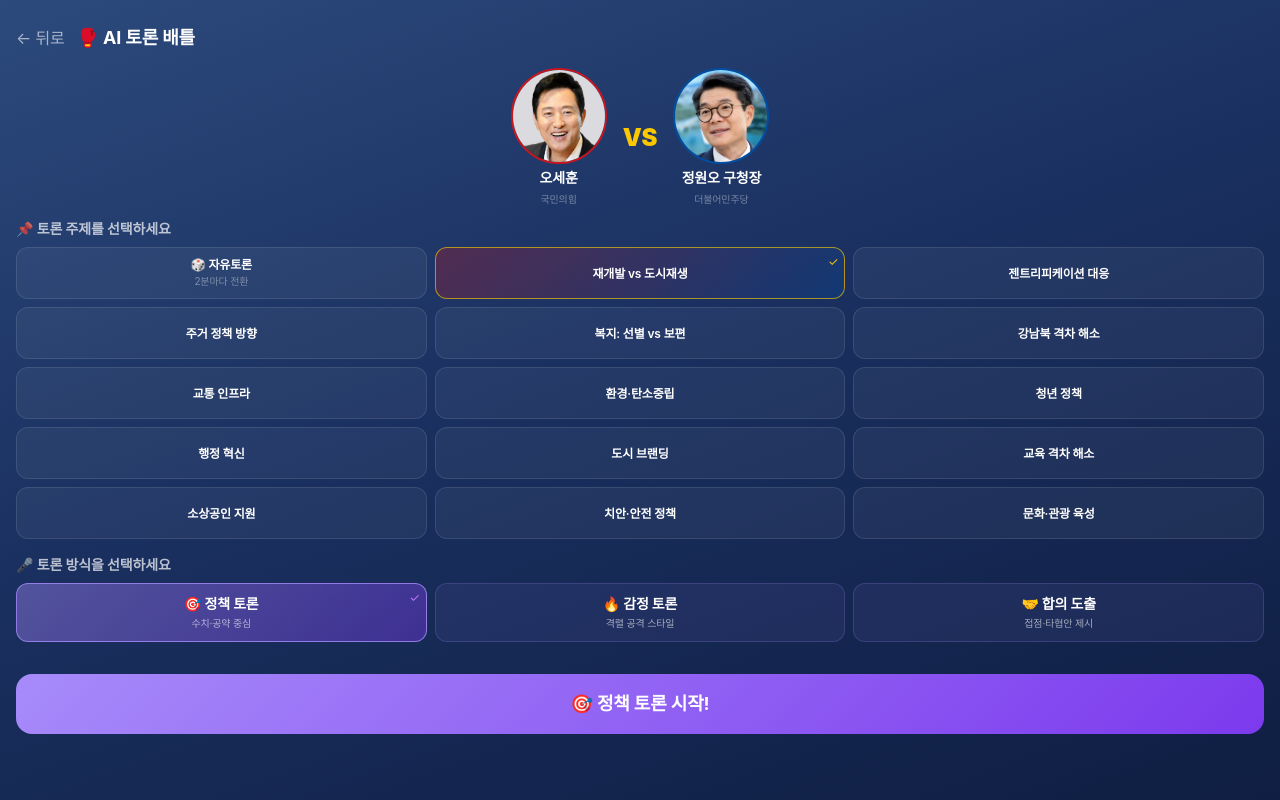
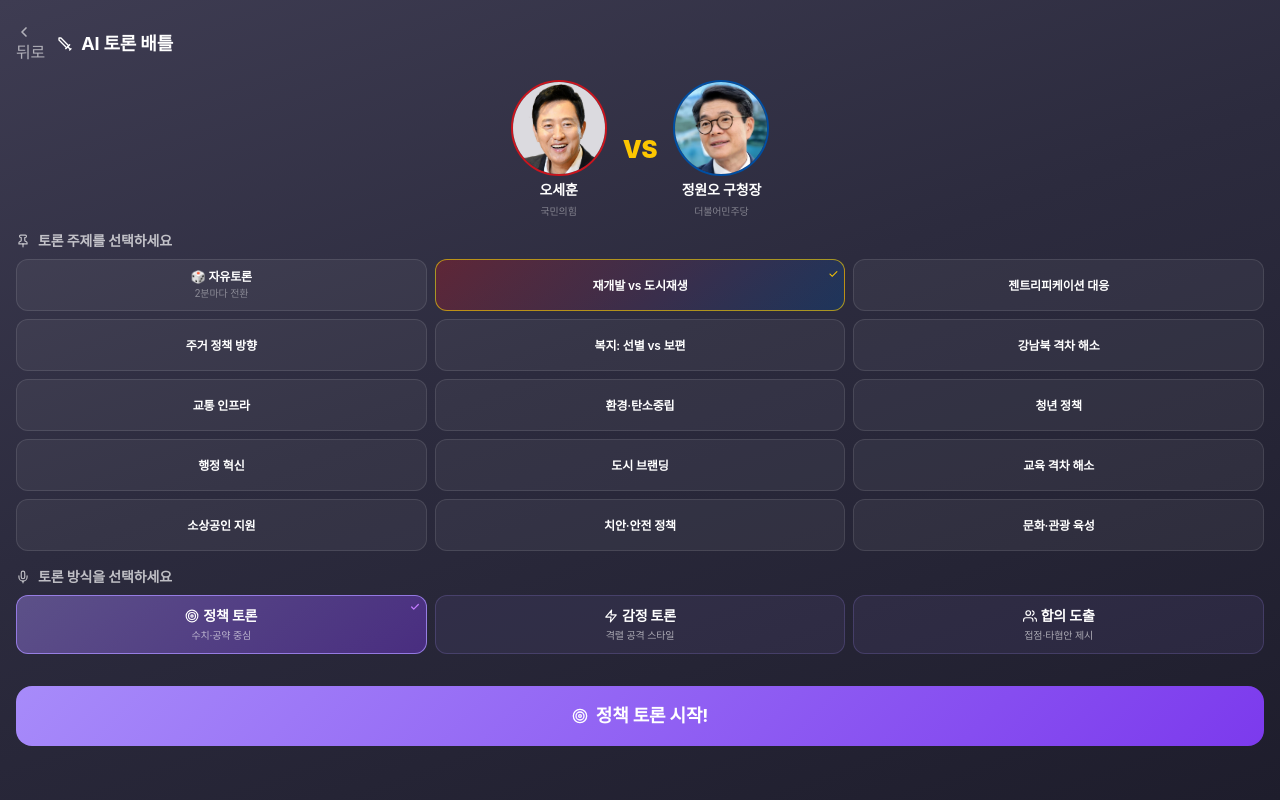
Before and after one commit to seojoonkim/polichat, a React (Vite) app: page /debate in a window 1280 px wide. Built offline with nearby package versions, Linux system fonts and the light colour scheme; a web font is replaced by a local one.

Commit message:
fix: unify both debate screens to same neutral bg (#3e3c52→#1e1d2c)

```diff
--- a/src/components/debate/DebateView.tsx
+++ b/src/components/debate/DebateView.tsx
@@ -158,7 +158,7 @@ export default function DebateView() {
 
     setMessages(prev => [...prev, {
       speaker: 'ohsehoon' as const,
-      text: `🎲 주제 전환! 새 주제: "${next.label}"`,
+      text: `주제 전환! 새 주제: "${next.label}"`,
       timestamp: Date.now(),
       isTopicChange: true,
     }]);
@@ -441,7 +441,7 @@ export default function DebateView() {
 
   if (phase === 'setup') {
     return (
-      <div className="fixed inset-0 flex flex-col overflow-y-auto" style={{ background: 'linear-gradient(160deg, #2c4a7c 0%, #1a3060 45%, #0f1e42 100%)' }}>
+      <div className="fixed inset-0 flex flex-col overflow-y-auto" style={{ background: 'linear-gradient(160deg, #3e3c52 0%, #2c2b3e 45%, #1e1d2c 100%)' }}>
         {/* 헤더 */}
         <div
           className="flex items-center gap-3 px-4 pb-4"
@@ -451,9 +451,13 @@ export default function DebateView() {
             onClick={() => navigate('/')}
             className="text-white/60 hover:text-white transition-colors"
           >
-            ← 뒤로
+            <svg width="16" height="16" viewBox="0 0 24 24" fill="none" stroke="currentColor" strokeWidth="2.5" strokeLinecap="round" strokeLinejoin="round"><polyline points="15 18 9 12 15 6"/></svg>
+            뒤로
           </button>
-          <h1 className="text-white font-bold text-lg">🥊 AI 토론 배틀</h1>
+          <h1 className="text-white font-bold text-lg flex items-center gap-2">
+            <svg width="16" height="16" viewBox="0 0 24 24" fill="none" stroke="currentColor" strokeWidth="2" strokeLinecap="round" strokeLinejoin="round"><path d="M14.5 17.5L3 6V3h3l11.5 11.5"/><path d="M13 19l6-6"/><path d="M16 16l4 4"/><path d="M19 21l2-2"/></svg>
+            AI 토론 배틀
+          </h1>
         </div>
 
         {/* 후보 미리보기 */}
@@ -482,7 +486,10 @@ export default function DebateView() {
         </div>
 
         <div className="px-4 mb-2">
-          <p className="text-white/70 text-sm font-semibold">📌 토론 주제를 선택하세요</p>
+          <p className="text-white/70 text-sm font-semibold flex items-center gap-2">
+            <svg width="14" height="14" viewBox="0 0 24 24" fill="none" stroke="currentColor" strokeWidth="2" strokeLinecap="round" strokeLinejoin="round"><line x1="12" y1="17" x2="12" y2="22"/><path d="M5 17h14v-1.76a2 2 0 0 0-1.11-1.79l-1.78-.9A2 2 0 0 1 15 10.76V6h1a2 2 0 0 0 0-4H8a2 2 0 0 0 0 4h1v4.76a2 2 0 0 1-1.11 1.79l-1.78.9A2 2 0 0 0 5 15.24Z"/></svg>
+            토론 주제를 선택하세요
+          </p>
         </div>
 
         {/* 주제 그리드 */}
@@ -515,7 +522,10 @@ export default function DebateView() {
 
         {/* 토론 방식 선택 */}
         <div className="px-4 mb-2">
-          <p className="text-white/70 text-sm font-semibold">🎤 토론 방식을 선택하세요</p>
+          <p className="text-white/70 text-sm font-semibold flex items-center gap-2">
+            <svg width="14" height="14" viewBox="0 0 24 24" fill="none" stroke="currentColor" strokeWidth="2" strokeLinecap="round" strokeLinejoin="round"><path d="M12 2a3 3 0 0 0-3 3v7a3 3 0 0 0 6 0V5a3 3 0 0 0-3-3z"/><path d="M19 10v2a7 7 0 0 1-14 0v-2"/><line x1="12" y1="19" x2="12" y2="22"/></svg>
+            토론 방식을 선택하세요
+          </p>
         </div>
 
         <div className="px-4 grid grid-cols-3 gap-2 mb-4">
@@ -531,10 +541,15 @@ export default function DebateView() {
                 selectedStyle === 'policy' ? 'rgba(167,139,250,0.8)' : 'rgba(167,139,250,0.2)',
             }}
           >
-            <div className="text-white font-bold text-sm">🎯 정책 토론</div>
+            <div className="text-white font-bold text-sm flex items-center justify-center gap-1">
+              <svg width="14" height="14" viewBox="0 0 24 24" fill="none" stroke="currentColor" strokeWidth="2"><circle cx="12" cy="12" r="10"/><circle cx="12" cy="12" r="6"/><circle cx="12" cy="12" r="2"/></svg>
+              정책 토론
+            </div>
             <div className="text-white/60 text-[10px] text-center mt-0.5">수치·공약 중심</div>
             {selectedStyle === 'policy' && (
-              <span className="absolute top-1.5 right-1.5 text-purple-400 text-xs">✓</span>
+              <span className="absolute top-1.5 right-1.5 text-purple-400 flex items-center justify-center">
+                <svg width="10" height="10" viewBox="0 0 24 24" fill="none" stroke="currentColor" strokeWidth="3" strokeLinecap="round" strokeLinejoin="round"><polyline points="20 6 9 17 4 12"/></svg>
+              </span>
             )}
           </button>
 
@@ -550,10 +565,15 @@ export default function DebateView() {
                 selectedStyle === 'emotional' ? 'rgba(167,139,250,0.8)' : 'rgba(167,139,250,0.2)',
             }}
           >
-            <div className="text-white font-bold text-sm">🔥 감정 토론</div>
+            <div className="text-white font-bold text-sm flex items-center justify-center gap-1">
+              <svg width="14" height="14" viewBox="0 0 24 24" fill="none" stroke="currentColor" strokeWidth="2" strokeLinecap="round" strokeLinejoin="round"><path d="M13 2L3 14h9l-1 8 10-12h-9l1-8z"/></svg>
+              감정 토론
+            </div>
             <div className="text-white/60 text-[10px] text-center mt-0.5">격렬 공격 스타일</div>
             {selectedStyle === 'emotional' && (
-              <span className="absolute top-1.5 right-1.5 text-purple-400 text-xs">✓</span>
+              <span className="absolute top-1.5 right-1.5 text-purple-400 flex items-center justify-center">
+                <svg width="10" height="10" viewBox="0 0 24 24" fill="none" stroke="currentColor" strokeWidth="3" strokeLinecap="round" strokeLinejoin="round"><polyline points="20 6 9 17 4 12"/></svg>
+              </span>
             )}
           </button>
 
@@ -569,10 +589,15 @@ export default function DebateView() {
                 selectedStyle === 'consensus' ? 'rgba(167,139,250,0.8)' : 'rgba(167,139,250,0.2)',
             }}
           >
-            <div className="text-white font-bold text-sm">🤝 합의 도출</div>
+            <div className="text-white font-bold text-sm flex items-center justify-center gap-1">
+              <svg width="14" height="14" viewBox="0 0 24 24" fill="none" stroke="currentColor" strokeWidth="2" strokeLinecap="round" strokeLinejoin="round"><path d="M17 21v-2a4 4 0 0 0-4-4H5a4 4 0 0 0-4 4v2"/><circle cx="9" cy="7" r="4"/><path d="M23 21v-2a4 4 0 0 0-3-3.87"/><path d="M16 3.13a4 4 0 0 1 0 7.75"/></svg>
+              합의 도출
+            </div>
             <div className="text-white/60 text-[10px] text-center mt-0.5">접점·타협안 제시</div>
             {selectedStyle === 'consensus' && (
-              <span className="absolute top-1.5 right-1.5 text-purple-400 text-xs">✓</span>
+              <span className="absolute top-1.5 right-1.5 text-purple-400 flex items-center justify-center">
+                <svg width="10" height="10" viewBox="0 0 24 24" fill="none" stroke="currentColor" strokeWidth="3" strokeLinecap="round" strokeLinejoin="round"><polyline points="20 6 9 17 4 12"/></svg>
+              </span>
             )}
           </button>
         </div>
@@ -582,15 +607,28 @@ export default function DebateView() {
           <button
             onClick={startDebate}
             disabled={!selectedTopic || !selectedStyle}
-            className="w-full py-4 rounded-2xl font-bold text-white text-lg transition-all duration-200 disabled:opacity-40 disabled:cursor-not-allowed"
+            className="w-full py-4 rounded-2xl font-bold text-white text-lg transition-all duration-200 disabled:opacity-40 disabled:cursor-not-allowed flex items-center justify-center gap-2"
             style={{
               background: 'linear-gradient(135deg, #A78BFA, #7C3AED)',
               opacity: !selectedTopic || !selectedStyle ? 0.4 : 1,
             }}
           >
-            {selectedStyle === 'policy' ? '🎯 정책 토론 시작!'
-              : selectedStyle === 'emotional' ? '🔥 감정 토론 시작!'
-              : '🤝 합의 도출 시작!'}
+            {selectedStyle === 'policy' ? (
+              <>
+                <svg width="16" height="16" viewBox="0 0 24 24" fill="none" stroke="currentColor" strokeWidth="2"><circle cx="12" cy="12" r="10"/><circle cx="12" cy="12" r="6"/><circle cx="12" cy="12" r="2"/></svg>
+                정책 토론 시작!
+              </>
+            ) : selectedStyle === 'emotional' ? (
+              <>
+                <svg width="16" height="16" viewBox="0 0 24 24" fill="none" stroke="currentColor" strokeWidth="2" strokeLinecap="round" strokeLinejoin="round"><path d="M13 2L3 14h9l-1 8 10-12h-9l1-8z"/></svg>
+                감정 토론 시작!
+              </>
+            ) : (
+              <>
+                <svg width="16" height="16" viewBox="0 0 24 24" fill="none" stroke="currentColor" strokeWidth="2" strokeLinecap="round" strokeLinejoin="round"><path d="M17 21v-2a4 4 0 0 0-4-4H5a4 4 0 0 0-4 4v2"/><circle cx="9" cy="7" r="4"/><path d="M23 21v-2a4 4 0 0 0-3-3.87"/><path d="M16 3.13a4 4 0 0 1 0 7.75"/></svg>
+                합의 도출 시작!
+              </>
+            )}
           </button>
         </div>
       </div>
@@ -611,7 +649,7 @@ export default function DebateView() {
   return (
     <div
       className="fixed inset-0 flex flex-col overflow-hidden"
-      style={{ background: 'linear-gradient(160deg, #3a3a50 0%, #272738 45%, #1c1c2c 100%)' }}
+      style={{ background: 'linear-gradient(160deg, #3e3c52 0%, #2c2b3e 45%, #1e1d2c 100%)' }}
     >
       {/* 헤더 */}
       <div
@@ -626,7 +664,7 @@ export default function DebateView() {
         {phase === 'running' && (
           <div className="flex items-center gap-2">
             <div className="flex items-center gap-1.5 bg-white/10 rounded-full px-3 py-1">
-              {/* 초시계 SVG */}
+              {/* 타이머 SVG */}
               <svg width="15" height="15" viewBox="0 0 24 24" fill="none" stroke="currentColor" strokeWidth="2.5" strokeLinecap="round" strokeLinejoin="round" className="text-purple-300">
                 <circle cx="12" cy="13" r="8"/>
                 <path d="M12 9v4l2.5 2.5"/>
@@ -647,8 +685,18 @@ export default function DebateView() {
           </div>
         )}
         {(phase === 'judging' || phase === 'result') && (
-          <span className="text-yellow-400 text-sm font-bold">
-            {phase === 'judging' ? '⏳ 판정 중...' : '🏆 결과'}
+          <span className="text-yellow-400 text-sm font-bold flex items-center gap-1">
+            {phase === 'judging' ? (
+              <>
+                <svg width="14" height="14" viewBox="0 0 24 24" fill="none" stroke="currentColor" strokeWidth="2" strokeLinecap="round" strokeLinejoin="round"><circle cx="12" cy="13" r="8"/><path d="M12 9v4l2.5 2.5"/></svg>
+                판정 중...
+              </>
+            ) : (
+              <>
+                <svg width="16" height="16" viewBox="0 0 24 24" fill="none" stroke="currentColor" strokeWidth="2" strokeLinecap="round" strokeLinejoin="round"><path d="M6 9H4.5a2.5 2.5 0 0 1 0-5H6"/><path d="M18 9h1.5a2.5 2.5 0 0 0 0-5H18"/><path d="M4 22h16"/><path d="M10 14.66V17c0 .55-.47.98-.97 1.21C7.85 18.75 7 20.24 7 22"/><path d="M14 14.66V17c0 .55.47.98.97 1.21C16.15 18.75 17 20.24 17 22"/><path d="M18 2H6v7a6 6 0 0 0 12 0V2z"/></svg>
+                결과
+              </>
+            )}
           </span>
         )}
       </div>
@@ -712,17 +760,19 @@ export default function DebateView() {
               setRound(0);
               setTimeLeft(360);
             }}
-            className="flex-1 py-3 rounded-xl text-sm font-bold text-white border transition-colors hover:bg-white/10"
+            className="flex-1 py-3 rounded-xl text-sm font-bold text-white border transition-colors hover:bg-white/10 flex items-center justify-center gap-2"
             style={{ borderColor: 'rgba(255,255,255,0.2)' }}
           >
-            🔄 다시 토론
+            <svg width="14" height="14" viewBox="0 0 24 24" fill="none" stroke="currentColor" strokeWidth="2" strokeLinecap="round" strokeLinejoin="round"><polyline points="1 4 1 10 7 10"/><path d="M3.51 15a9 9 0 1 0 .49-3.6"/></svg>
+            다시 토론
           </button>
           <button
             onClick={() => navigate('/')}
-            className="flex-1 py-3 rounded-xl text-sm font-bold text-white border transition-colors hover:bg-white/10"
+            className="flex-1 py-3 rounded-xl text-sm font-bold text-white border transition-colors hover:bg-white/10 flex items-center justify-center gap-2"
             style={{ borderColor: 'rgba(255,255,255,0.2)' }}
           >
-            🏠 홈으로
+            <svg width="14" height="14" viewBox="0 0 24 24" fill="none" stroke="currentColor" strokeWidth="2" strokeLinecap="round" strokeLinejoin="round"><path d="M3 9l9-7 9 7v11a2 2 0 0 1-2 2H5a2 2 0 0 1-2-2z"/><polyline points="9 22 9 12 15 12 15 22"/></svg>
+            홈으로
           </button>
         </div>
       )}
@@ -782,12 +832,12 @@ function MessageBubble({
       {/* 말풍선 */}
       <div className="max-w-[75%]">
         <span
-          className={`text-[12px] font-bold block mb-1 ${isOsh ? 'text-right' : 'text-left'}`}
+          className={`text-[12px] font-bold block mb-1 flex items-center gap-1 ${isOsh ? 'justify-end' : 'justify-start'}`}
           style={{ color }}
         >
           {name}
           {isActive && (
-            <span className="text-white/40 animate-pulse ml-1">💬</span>
+            <svg width="10" height="10" viewBox="0 0 24 24" fill="none" stroke="currentColor" strokeWidth="2" strokeLinecap="round" strokeLinejoin="round" className="text-white/40 animate-pulse"><path d="M21 15a2 2 0 0 1-2 2H7l-4 4V5a2 2 0 0 1 2-2h14a2 2 0 0 1 2 2z"/></svg>
           )}
         </span>
         <div
@@ -889,9 +939,13 @@ function JudgmentCard({
       }}
     >
       <div className="text-center mb-4">
-        <div className="text-white/60 text-xs mb-1">🏆 AI 판정 결과</div>
+        <div className="text-white/60 text-xs mb-1 flex items-center justify-center gap-1">
+          <svg width="14" height="14" viewBox="0 0 24 24" fill="none" stroke="currentColor" strokeWidth="2" strokeLinecap="round" strokeLinejoin="round"><path d="M6 9H4.5a2.5 2.5 0 0 1 0-5H6"/><path d="M18 9h1.5a2.5 2.5 0 0 0 0-5H18"/><path d="M4 22h16"/><path d="M10 14.66V17c0 .55-.47.98-.97 1.21C7.85 18.75 7 20.24 7 22"/><path d="M14 14.66V17c0 .55.47.98.97 1.21C16.15 18.75 17 20.24 17 22"/><path d="M18 2H6v7a6 6 0 0 0 12 0V2z"/></svg>
+          AI 판정 결과
+        </div>
         <div className="text-xl font-black" style={{ color: winnerColor }}>
-          승자: {winnerName} 👑
+          승자: {winnerName}
+          <svg width="14" height="14" viewBox="0 0 24 24" fill="currentColor" className="inline-block ml-1"><path d="M13 2l3.293 3.293a1 1 0 0 1 .083 1.32l-.83.828a1 1 0 0 1-1.402 0l-4.584-4.584a2 2 0 0 1 2.34-3.157z"/><path d="M2 11a1 1 0 0 1 1-1h3v2H3a1 1 0 0 1-1-1z"/><path d="M21 11a1 1 0 0 0-1-1h-3v2h3a1 1 0 0 0 1-1z"/><path d="M13 20l3-3h-6l3 3z"/></svg>
         </div>
       </div>
 
@@ -950,7 +1004,10 @@ function JudgmentCard({
         className="rounded-xl p-3 text-sm text-white/80 leading-relaxed"
         style={{ background: 'rgba(255,255,255,0.05)' }}
       >
-        <div className="text-xs text-white/40 mb-1">💬 AI 심판 총평</div>
+        <div className="text-xs text-white/40 mb-1 flex items-center gap-1">
+          <svg width="12" height="12" viewBox="0 0 24 24" fill="none" stroke="currentColor" strokeWidth="2" strokeLinecap="round" strokeLinejoin="round"><path d="M21 15a2 2 0 0 1-2 2H7l-4 4V5a2 2 0 0 1 2-2h14a2 2 0 0 1 2 2z"/></svg>
+          AI 심판 총평
+        </div>
         {judgment.reason}
       </div>
     </div>
```
